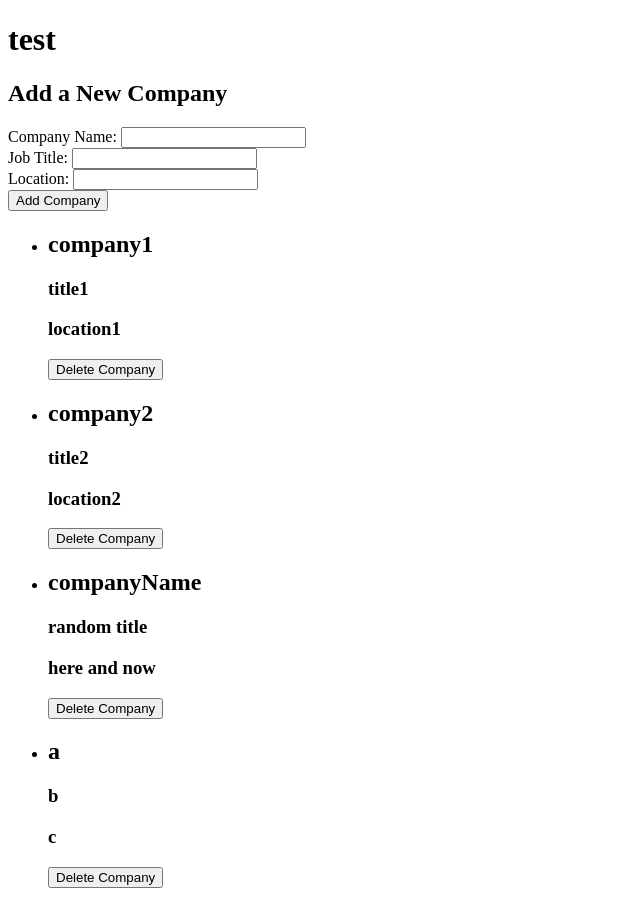
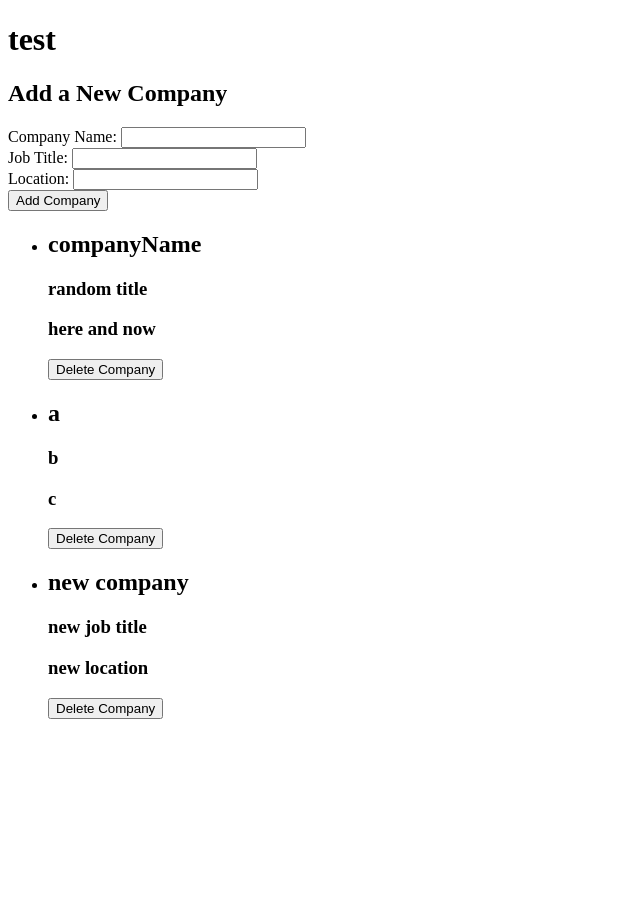
Before and after one commit to aidan-diaz/CareerClutch, a React (Vite) app: page / in a window 1280 px wide. Shown: the whole page, without its empty margins (0-640 px from the left). After the commit the page ends 800 px from the top, so only its background shows below. Built offline with nearby package versions, Linux system fonts and the light colour scheme; data requests are answered from the project's data file.

Commit message:
updated name property to be companyName in delete function, resolving bug where names were displaying as undefined in window prompt

```diff
--- a/db.json
+++ b/db.json
@@ -1,17 +1,5 @@
 {
   "companies": [
-    {
-      "companyName": "company1",
-      "jobTitle": "title1",
-      "location": "location1",
-      "id": 1
-    },
-    {
-      "companyName": "company2",
-      "jobTitle": "title2",
-      "location": "location2",
-      "id": 2
-    },
     {
       "id": "88f5",
       "companyName": "companyName",
@@ -23,6 +11,12 @@
       "companyName": "a",
       "jobTitle": "b",
       "location": "c"
+    },
+    {
+      "id": "4ac0",
+      "companyName": "new company",
+      "jobTitle": "new job title",
+      "location": "new location"
     }
   ]
 }
--- a/src/App.jsx
+++ b/src/App.jsx
@@ -51,7 +51,8 @@ function App() {
 
   const deleteExistingCompany = (event) => {
     const companyId = event.target.closest('li').id
-    const selectedCompany = companies.filter(company => company.id === companyId)[0].name
+    const selectedCompany = companies.filter(company => company.id === companyId)[0].companyName
+    console.log(selectedCompany)
     if(window.confirm(`Delete ${selectedCompany} from Hitlist?`)) {
       companyService
         .deleteCompany(companyId)
```
